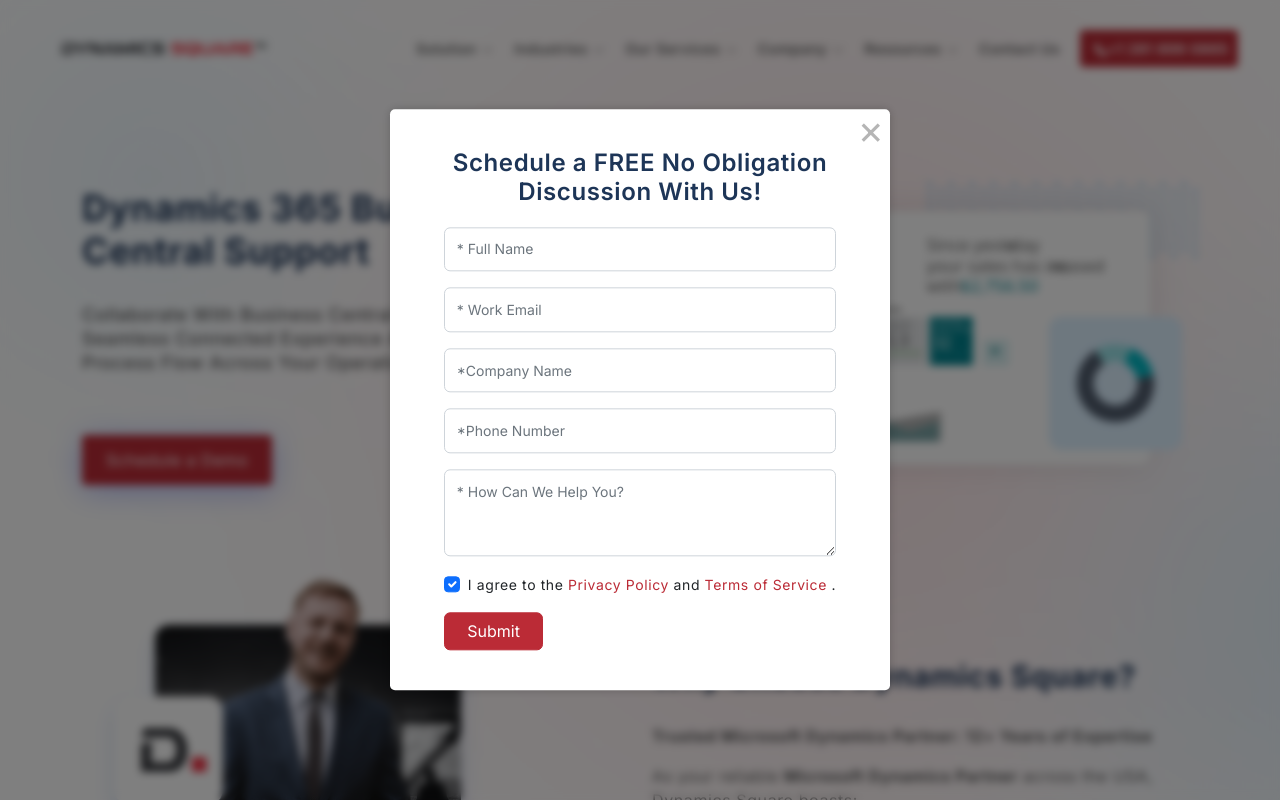
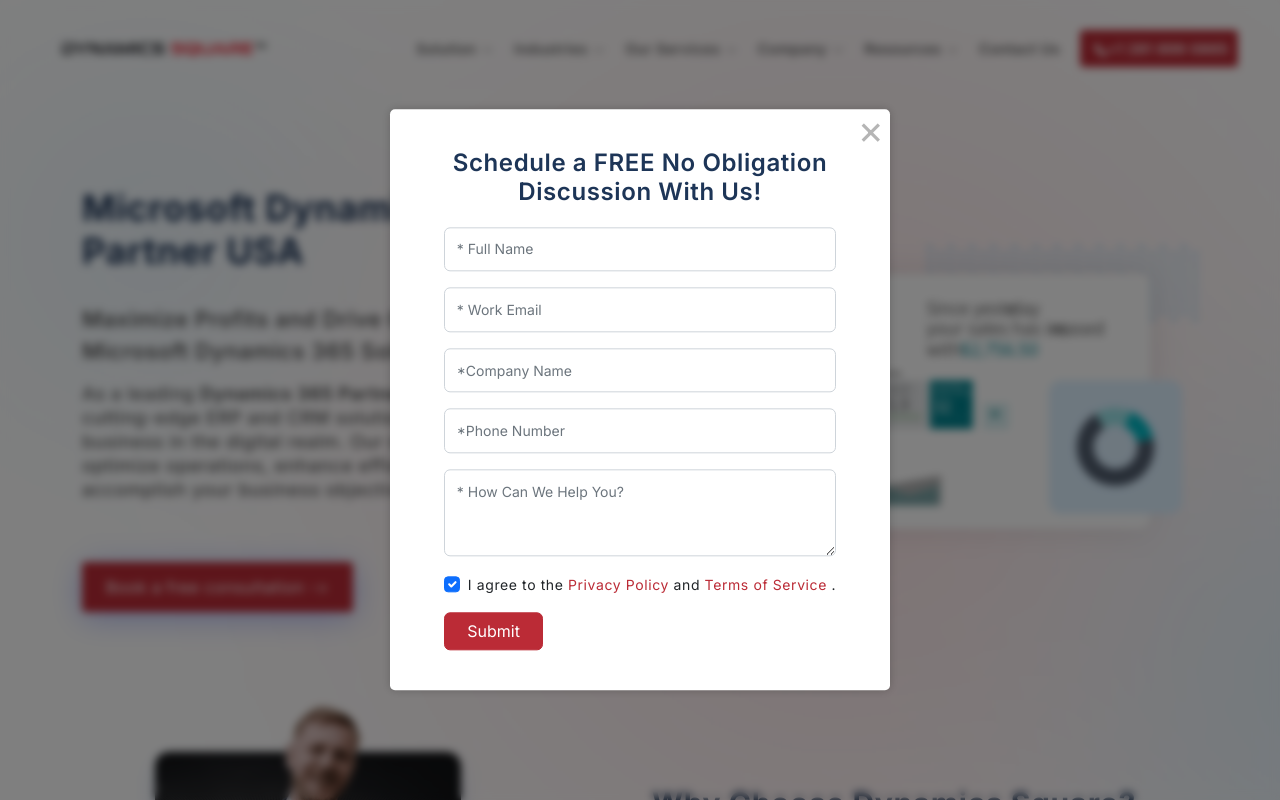
Before and after one commit to Dynamicssquareca/usa, a Next.js app: page /microsoft-dynamics-365-partner-usa in a window 1280 px wide. Shown: the top 800 px of the page. Built offline with nearby package versions, Linux system fonts and the light colour scheme; a web font is replaced by a local one.

Commit message:
update content

```diff
--- a/pages/microsoft-dynamics-365-partner-usa.js
+++ b/pages/microsoft-dynamics-365-partner-usa.js
@@ -25,12 +25,9 @@
         <div className="container">
           <div className="row">
             <div className="col-lg-6 mobile-1 align-self-center">
-              <h1>Dynamics 365 Business Central Support</h1>
-              <p>
-                Collaborate With Business Central Support Partner To Drive
-                Seamless Connected Experience And Ensure Continuous Process Flow
-                Across Your Operational Environment.
-              </p>
+              <h1>Microsoft Dynamics 365 Partner USA </h1>
+              <h2 style={{marginBottom:'15px',paddingBottom:'0px',fontSize:"22px",fontWeight:'600'}}>Maximize Profits and Drive Growth with Microsoft Dynamics 365 Solutions </h2>
+              <p>As a leading <b>Dynamics 365 Partner in the USA</b>, we deliver cutting-edge ERP and CRM solutions to revolutionize your business in the digital realm. Our mission: empower you to optimize operations, enhance efficiency, and effortlessly accomplish your business objectives.</p>
               <div>
                 <div className="text-center text-lg-start">
                   <Link href="#exampleModal">
@@ -38,7 +35,7 @@
                       data-bs-toggle="modal"
                       className="btn-get-started scrollto"
                     >
-                      <span>Schedule a Demo</span>
+                      <span>Book a free consultation -{">"}  </span>
                     </a>
                   </Link>
                 </div>
```
